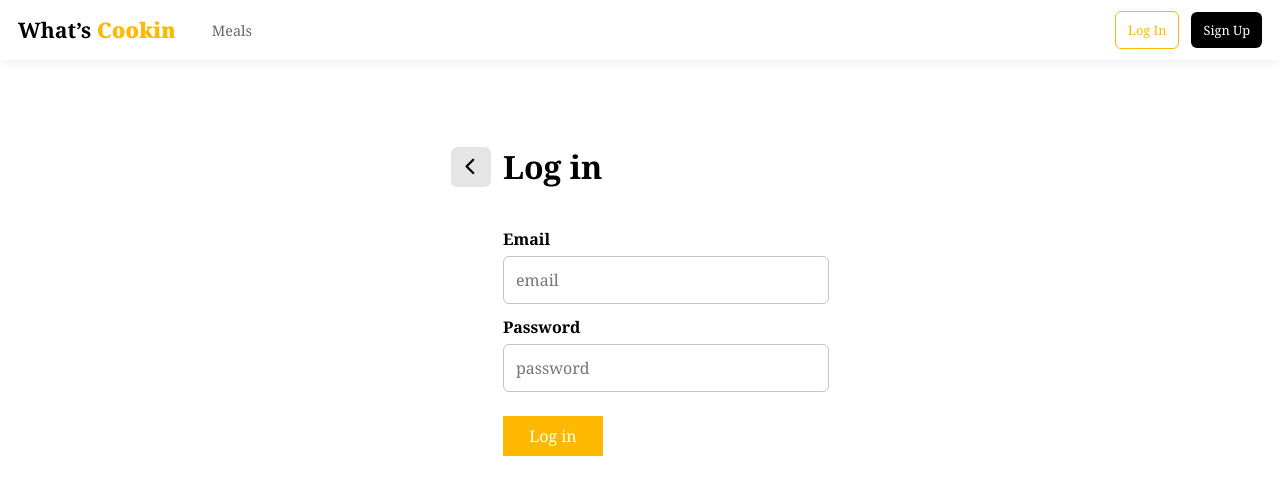
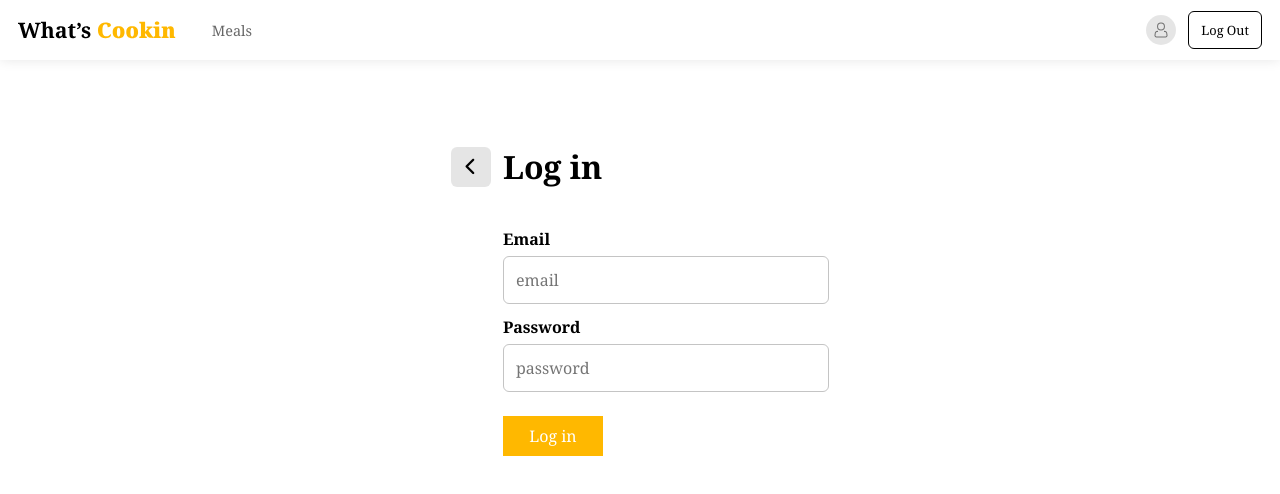
Before and after one commit to luxianb/Whats-Cookin, a React (Create React App) app in the folder client/: page /login in a window 1280 px wide. Shown: the top 494 px of the page. Built offline with nearby package versions, Linux system fonts and the light colour scheme; no server answers.

Commit message:
Update login to lift usere info to navbar on successful login

```diff
--- a/client/src/App.js
+++ b/client/src/App.js
@@ -1,18 +1,25 @@
 import { Route, Switch } from "react-router-dom";
 import "./App.css"
+import {useState} from 'react';
 import LogIn from "./pages/LogIn";
 import NavigationBar from './components/NavigationBar'
 import Landing from "./pages/Landing/index"
 import CreateRecipe from "./pages/CreateRecipe/index"
+import SignUp from "./pages/SignUp";
 
 function App() {
+  const [userData, setUserData] = useState({});
+
   return (
     <div style={{backgroundColor: 'white'}}>
-      <NavigationBar />
+      <NavigationBar userData={userData}/>
       <Switch>
         <Route exact path="/" component={Landing} />
         <Route exact path="/create" component={CreateRecipe} />
-        <Route path='/login' component={LogIn}/>
+        <Route path='/login'>
+          <LogIn onLoginSuccess={(userInfo) => setUserData(userInfo)}/>
+        </Route>
+        <Route path='/signup' component={SignUp}/>
       </Switch>
     </div>
   )
--- a/client/src/components/NavigationBar/components.jsx
+++ b/client/src/components/NavigationBar/components.jsx
@@ -93,7 +93,7 @@
 )};
 
 export const SignUpButton = () => (
-  <Link style={{ marginLeft: '12px' }} to={'#'}>
+  <Link style={{ marginLeft: '12px' }} to={'/signup'}>
     <Button.Primary rounded>Sign Up</Button.Primary>
   </Link>
 );
--- a/client/src/components/NavigationBar/index.jsx
+++ b/client/src/components/NavigationBar/index.jsx
@@ -3,8 +3,12 @@
 import { Row } from '../Containers';
 import { Header, Container, Brand, Nav, NavigationLink, LogInButton, SignUpButton, ProfilePortal, LogOutButton } from './components';
 
-const NavigationBar = () => {
+const NavigationBar = (props) => {
   const [loggedUser, setLoggedUser] = useState()
+
+  useEffect(() => {
+    setLoggedUser(props.userData)
+  }, [props.userData])
 
   useEffect(() => {
     async function fetchLoggedUserInfo() {
@@ -29,7 +33,7 @@
               <LogInButton />
               <SignUpButton />
             </>) : (<>
-              <ProfilePortal img={loggedUser?.profileImage}/>
+              <ProfilePortal img={loggedUser?.profileImage?.image}/>
               <LogOutButton onLogOut={() => setLoggedUser(null)} />
               </>)}
           </Row>
```
